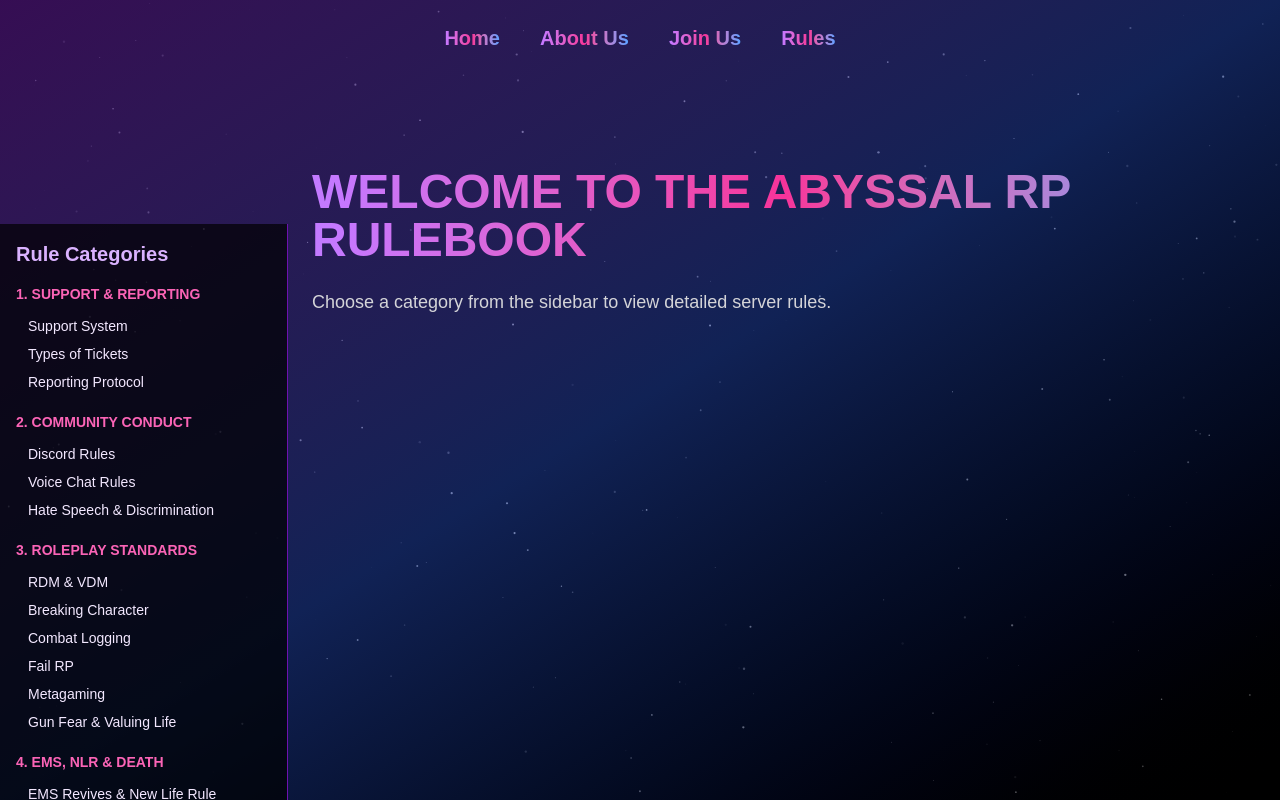
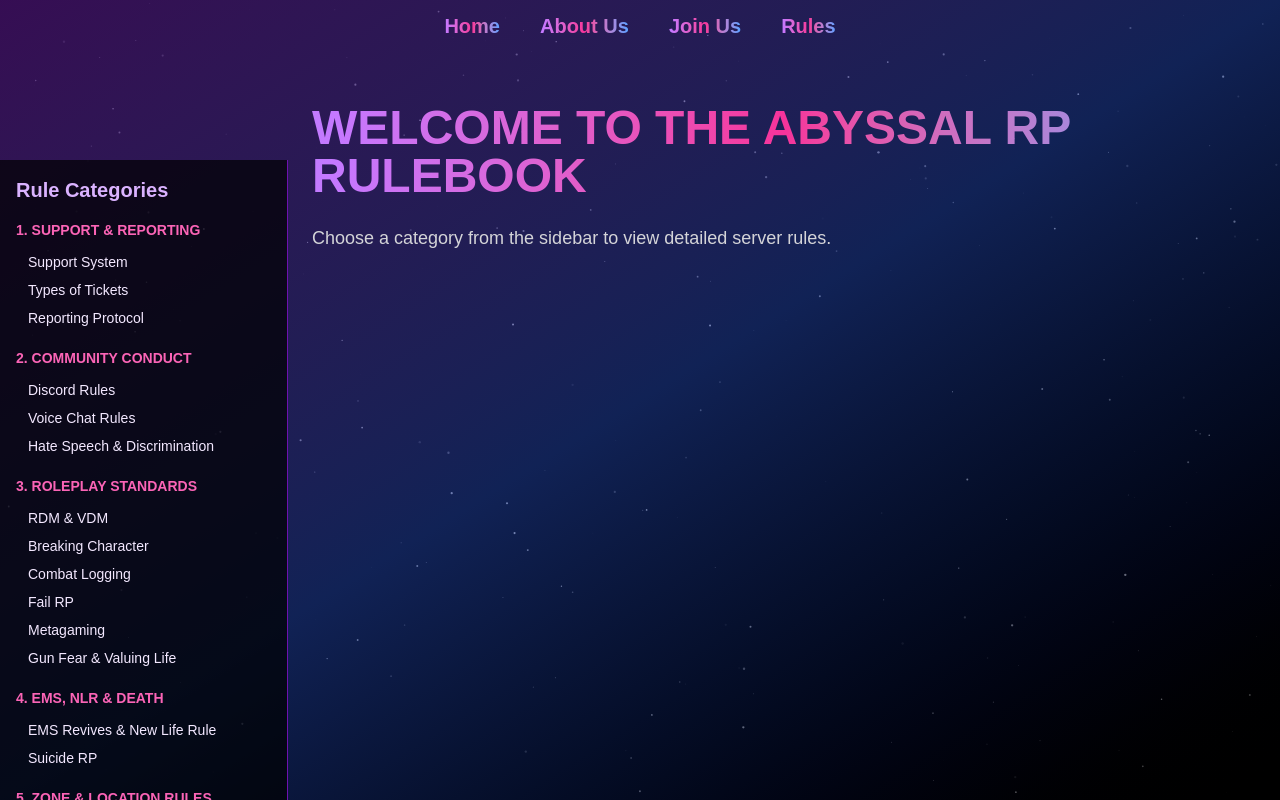
Before and after one commit to AbyssalRP/abyssalrp-nextjs, a Next.js app: page /rules in a window 1280 px wide. Shown: the top 800 px of the page. Built offline with nearby package versions, Linux system fonts and the light colour scheme.

Commit message:
Refined rules page layout and spacing

```diff
--- a/pages/rules.js
+++ b/pages/rules.js
@@ -67,7 +67,7 @@ export default function RulesPage() {
       <div className="fixed inset-0 z-10 bg-gradient-to-br from-purple-900 via-blue-900 to-black opacity-60" />
 
       {/* Top Nav */}
-      <nav className="absolute top-0 z-30 flex justify-between items-center w-full px-6 py-6 text-xl font-semibold">
+      <nav className="absolute top-0 z-30 flex justify-between items-center w-full px-6 py-3 text-xl font-semibold">
         <div className="md:hidden">
           <button
             onClick={() => setSidebarOpen(!sidebarOpen)}
@@ -88,12 +88,12 @@ export default function RulesPage() {
       </nav>
 
       {/* Content Layout */}
-      <div className="relative z-20 flex flex-col md:flex-row pt-32">
+      <div className="relative z-20 flex flex-col md:flex-row pt-20">
         {/* Sidebar */}
         <aside
           className={`bg-black/70 border-r border-purple-800 p-4 md:w-72 w-full md:block transition-all duration-300 ease-in-out ${
             sidebarOpen ? 'block' : 'hidden'
-          } md:relative fixed top-24 left-0 z-40`}
+          } md:relative fixed top-20 left-0 z-40`}
         >
           <h2 className="text-xl text-purple-300 font-bold mb-4">Rule Categories</h2>
           {rules.map((category, idx) => (
@@ -116,7 +116,7 @@ export default function RulesPage() {
         </aside>
 
         {/* Main Content */}
-        <main className="flex-1 px-6 py-10">
+        <main className="flex-1 px-6 pt-6 pb-10">
           {activeSection ? (
             <>
               <h1 className="mb-6 text-5xl font-extrabold uppercase bg-gradient-to-r from-purple-400 via-pink-500 to-blue-400 text-transparent bg-clip-text">
```
